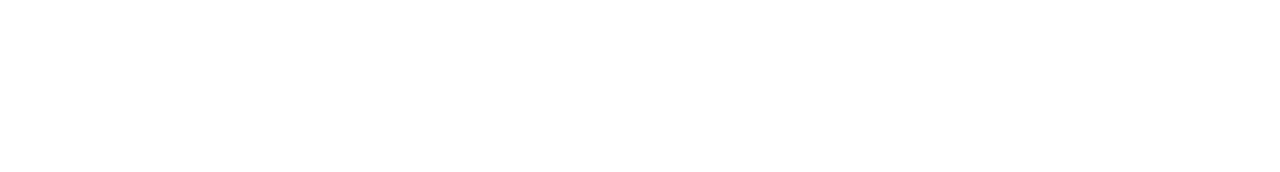
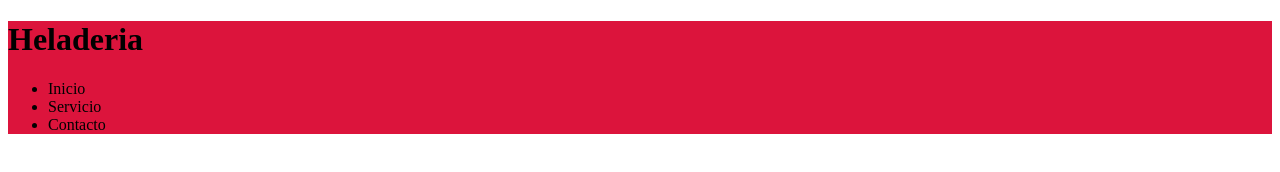
Before and after one commit to Davi-Negrete/Proyecto-Heladeria, a website built with Vite: page index.html in a window 1280 px wide. Built offline with nearby package versions, Linux system fonts and the light colour scheme.

Commit message:
Trabajando la cabezera del sitio, le agrego color de fondo

```diff
--- a/css/style.css
+++ b/css/style.css
@@ -0,0 +1,5 @@
+header {
+
+    background-color: crimson;
+
+}
--- a/index.html
+++ b/index.html
@@ -7,6 +7,16 @@
   </head>
   <body>
 
+    <header>
+      <h1>Heladeria</h1>
+      <nav>
+        <ul>
+          <li>Inicio</li>
+          <li>Servicio</li>
+          <li>Contacto</li>
+        </ul>
+      </nav>
+    </header>
 
     <script type="module" src="/main.js"></script>
   </body>
```
